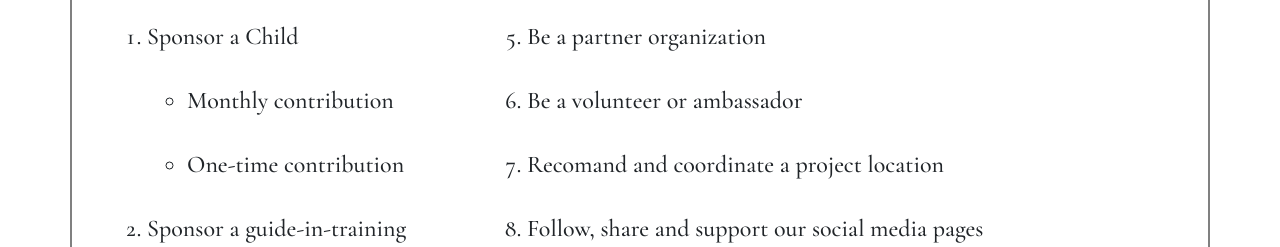
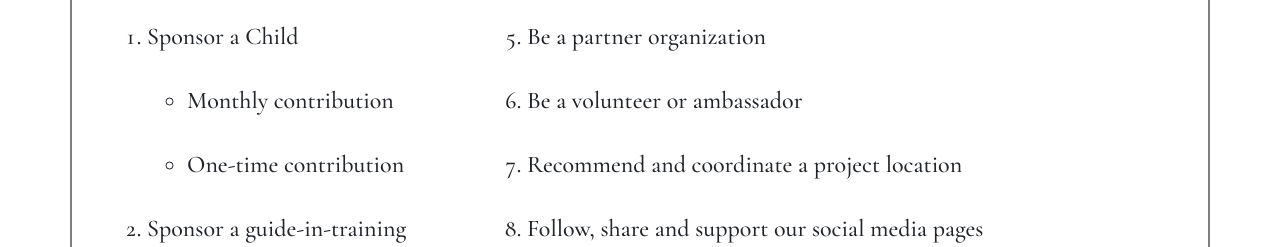
Before and after one commit to youngjaejo/ISWPJ, a React (Create React App) app: page /whatyoucando in a window 1280 px wide. Shown: the part 900-1147 px from the top of the page. Built offline with nearby package versions, Linux system fonts and the light colour scheme.

Commit message:
version 0.1.2

```diff
--- a/src/pages/main/WhatYouCanDo/WhatYouCanDo.js
+++ b/src/pages/main/WhatYouCanDo/WhatYouCanDo.js
@@ -51,7 +51,7 @@ class WhatYouCanDo extends Component {
             <ol className="WCYD" start="5">
               <li>Be a partner organization</li>
               <li>Be a volunteer or ambassador</li>
-              <li>Recomand and coordinate a project location</li>
+              <li>Recommend and coordinate a project location</li>
               <li>Follow, share and support our social media pages</li>
             </ol>
             <div className="icons">
```
